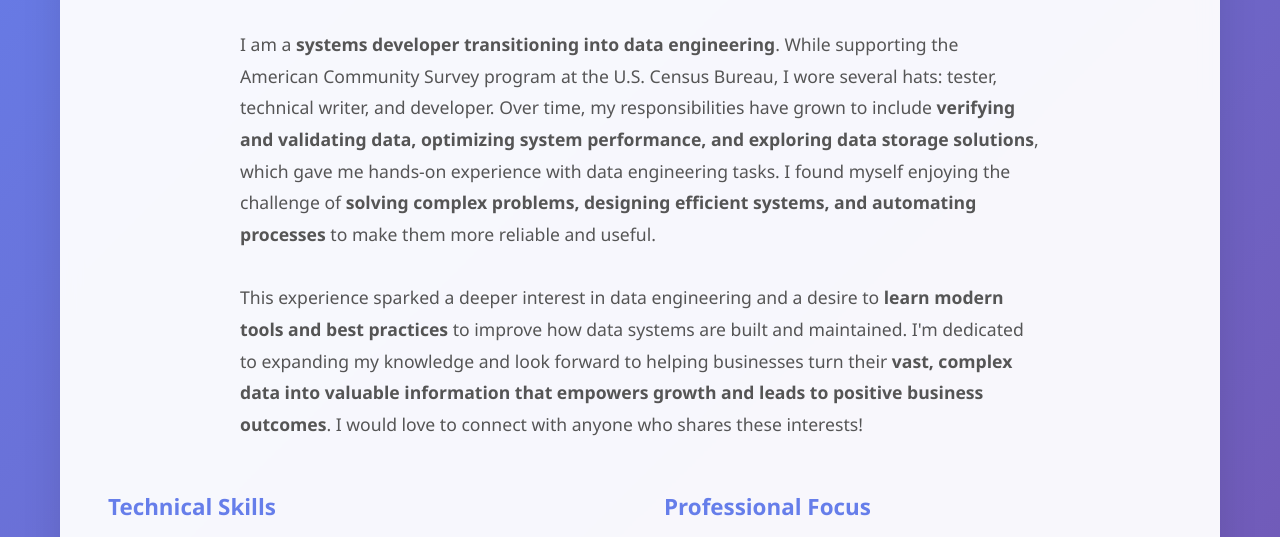
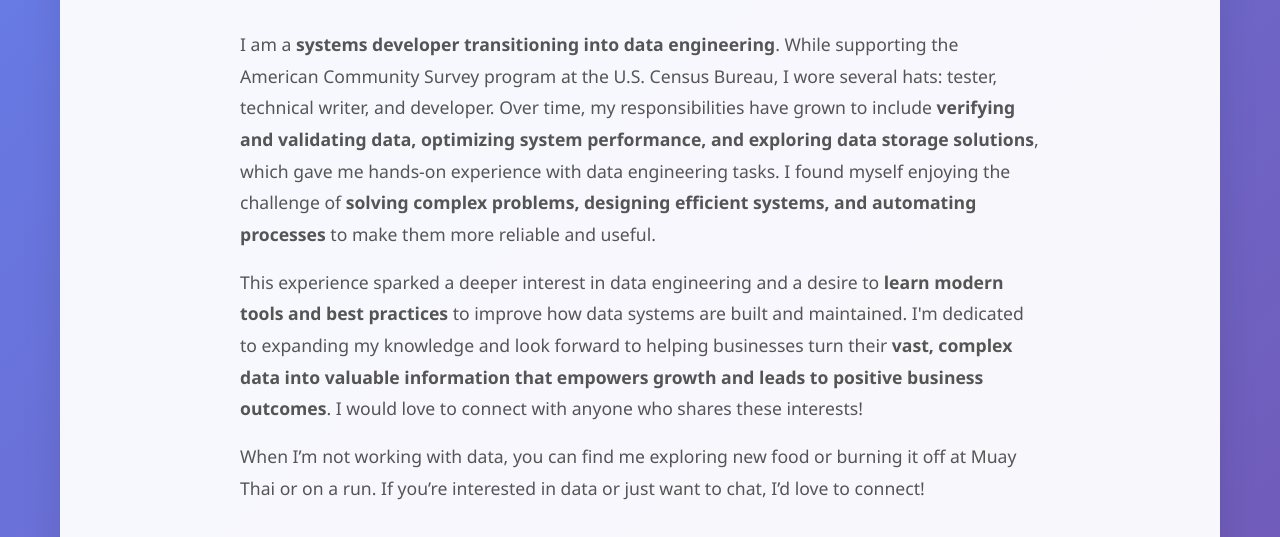
Before and after one commit to pavina-seng/pavina-seng.github.io, a plain HTML site: page index.html in a window 1280 px wide. Both pictures are taken after a click on the link "About". Shown: the part 259-796 px from the top of the page. Drawn offline with Linux system fonts and the light colour scheme.

Commit message:
Added hobbies

```diff
--- a/index.html
+++ b/index.html
@@ -293,7 +293,7 @@
             line-height: 1.8;
             color: #555;
             max-width: 800px;
-            margin: 0 auto;
+            margin: 0 auto 1rem auto;
         }
 
         .about-grid {
@@ -827,14 +827,19 @@
                             experience with data engineering tasks. I found myself enjoying the challenge of
                             <b>solving complex problems, designing efficient systems, and automating processes</b>
                             to make them more reliable and useful.
-                        <br>
-                        <br>
+                        </p>
+                        <p>
                             This experience sparked a deeper interest in data engineering and a desire to
                             <b>learn modern tools and best practices</b> to improve how data systems are built and
                             maintained. I'm dedicated to expanding my knowledge and look forward to helping
                             businesses turn their <b>vast, complex data into valuable information that empowers
                             growth and leads to positive business outcomes</b>. I would love to connect with
                             anyone who shares these interests!
+                        </p>
+                        <p>
+                            When I’m not working with data, you can find me exploring new food or burning
+                            it off at Muay Thai or on a run. If you’re interested in data or just want to
+                            chat, I’d love to connect!
                         </p>
                     </div>
                     <div class="about-grid">
```
